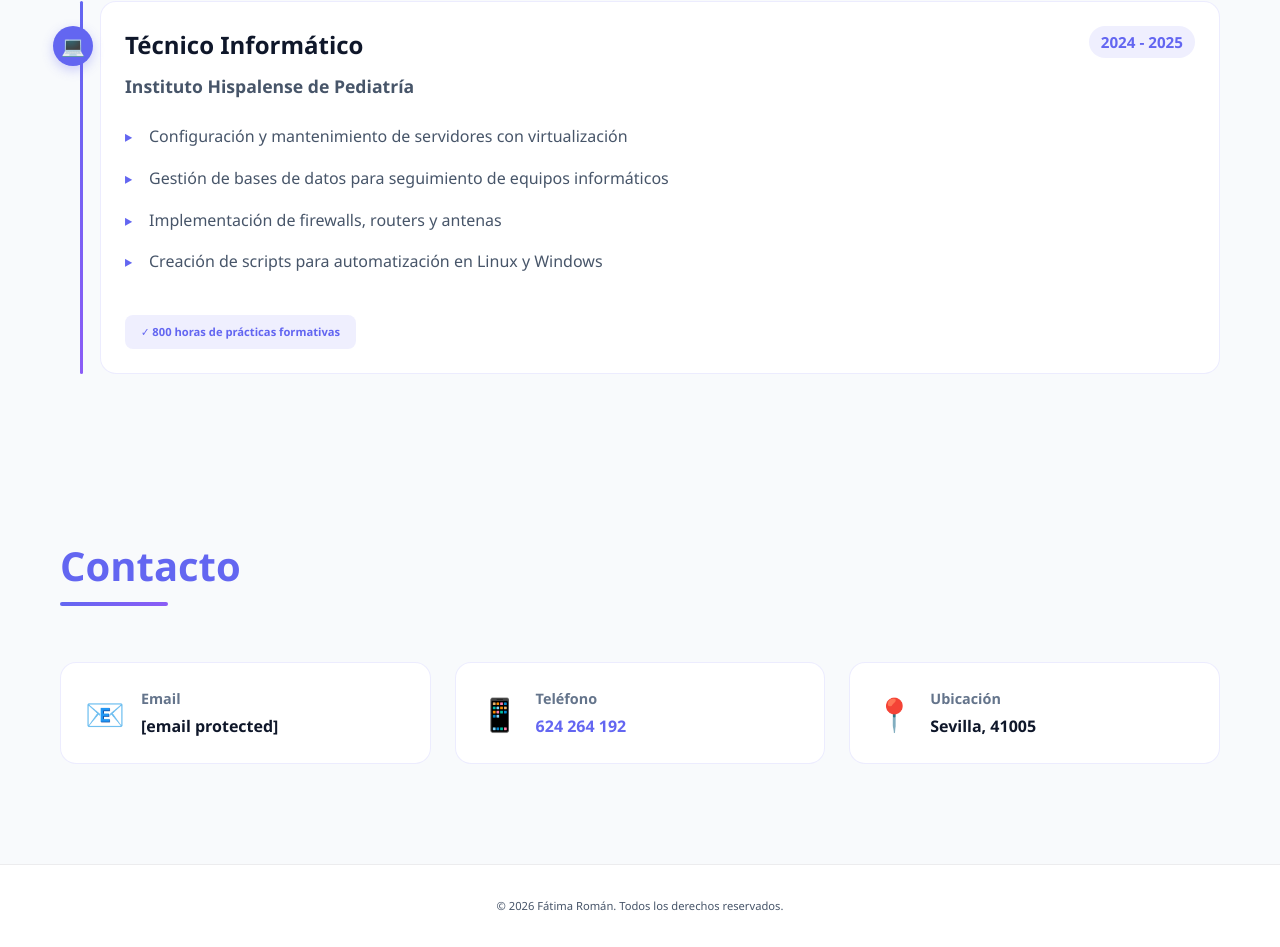
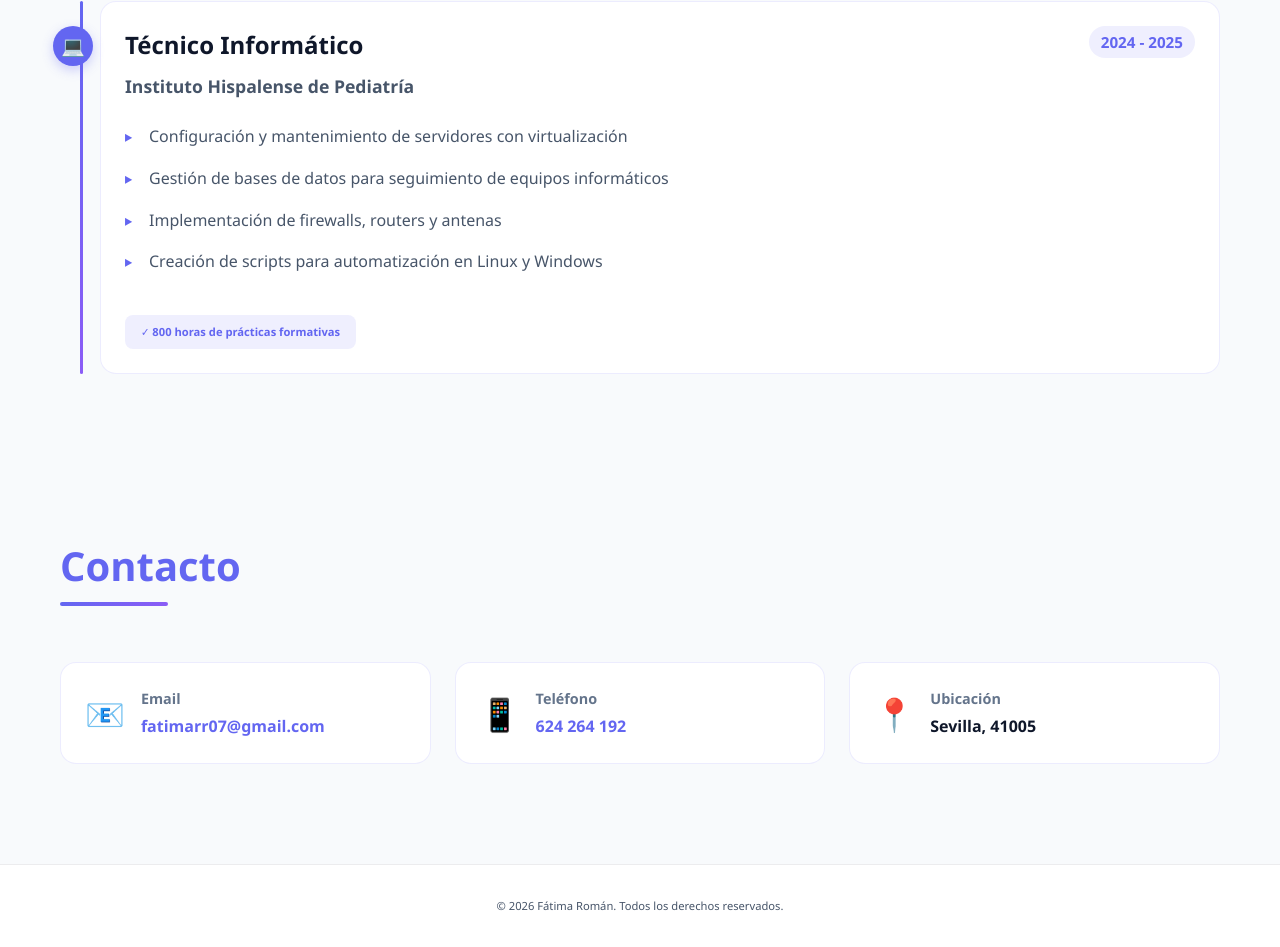
Before and after one commit to fatimarr07/fatimarr07.github.io, a plain HTML site: page index.html in a window 1280 px wide. Shown: the part 2003-2950 px from the top of the page. Drawn offline with Linux system fonts and the light colour scheme.

Commit message:
cambios email

```diff
--- a/index.html
+++ b/index.html
@@ -229,7 +229,7 @@
                 <span class="contact-icon">📧</span>
                 <div>
                     <strong data-translate="contact-email">Email</strong>
-                    <a href="/cdn-cgi/l/email-protection#670106130e0a064915080a0609270e0214090215110e0809490214"><span class="__cf_email__" data-cfemail="89efe8fde0e4e8a7fbe6e4e8e7c9e0ecfae7ecfbffe0e6e7a7ecfa">[email&#160;protected]</span></a>
+                    <a href="mailto:fatimarr07@gmail.com">fatimarr07@gmail.com</a>
                 </div>
             </div>
             <div class="contact-item">
```
